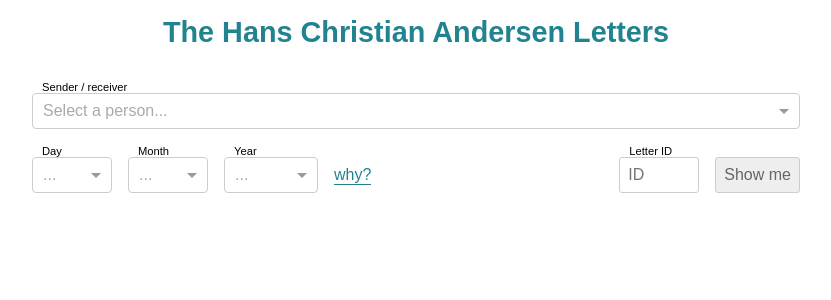
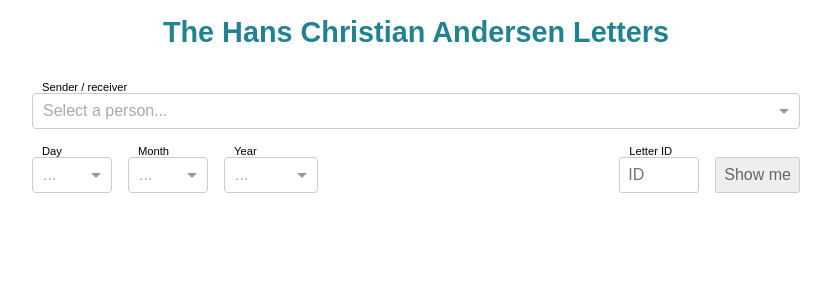
Before and after one commit to LarsBoJensen/hca-letters, a React (Create React App) app in the folder app/: page / in a window 1280 px wide. Shown: the top 300 px of the page, without its empty margins (224-1055 px from the left). Built offline with nearby package versions, Linux system fonts and the light colour scheme; no server answers; what react-refetch would draw is missing.

Commit message:
Improves catching of empty/missing letter version description

```diff
--- a/app/src/App.js
+++ b/app/src/App.js
@@ -137,7 +137,6 @@ class HCALetterApp extends Component {
                   <DayInput day={day} dayValue={dayValue} onDayChange={this.handleDayChange} />
                   <MonthInput month={month} monthValue={monthValue} onMonthChange={this.handleMonthChange} />
                   <YearInput year={year} yearValue={yearValue} onYearChange={this.handleYearChange} />
-                  <a href="https://github.com/LarsBoJensen/HCALetters/wiki/The-Data">why?</a>
                 </div>
                 <Route path="/" children={({ history }) => (
                   <div className={`id-input-wrapper${this.state.letterIDButtonIsActive ? ' is-active' : ''}`}>
--- a/app/src/Letter/LetterVersion/LetterVersion.js
+++ b/app/src/Letter/LetterVersion/LetterVersion.js
@@ -27,7 +27,7 @@ class LetterVersion extends React.Component {
     let content = `There is registered a version of the letter of the type <em>${this.props.type}</em>. Unfortunately, it may not be published here due to copyright issues. You may try to contact the owner.`;
 
     if (version.Public === 'true') {
-      content = typeof version.Text !== 'undefined'
+      content = typeof version.Text !== 'undefined' && version.Text !== ''
         ? URLToLink(version.Text)
         : 'There is no text or description of this version of the letter. However, the information about the source may be useful:'
     }
```
